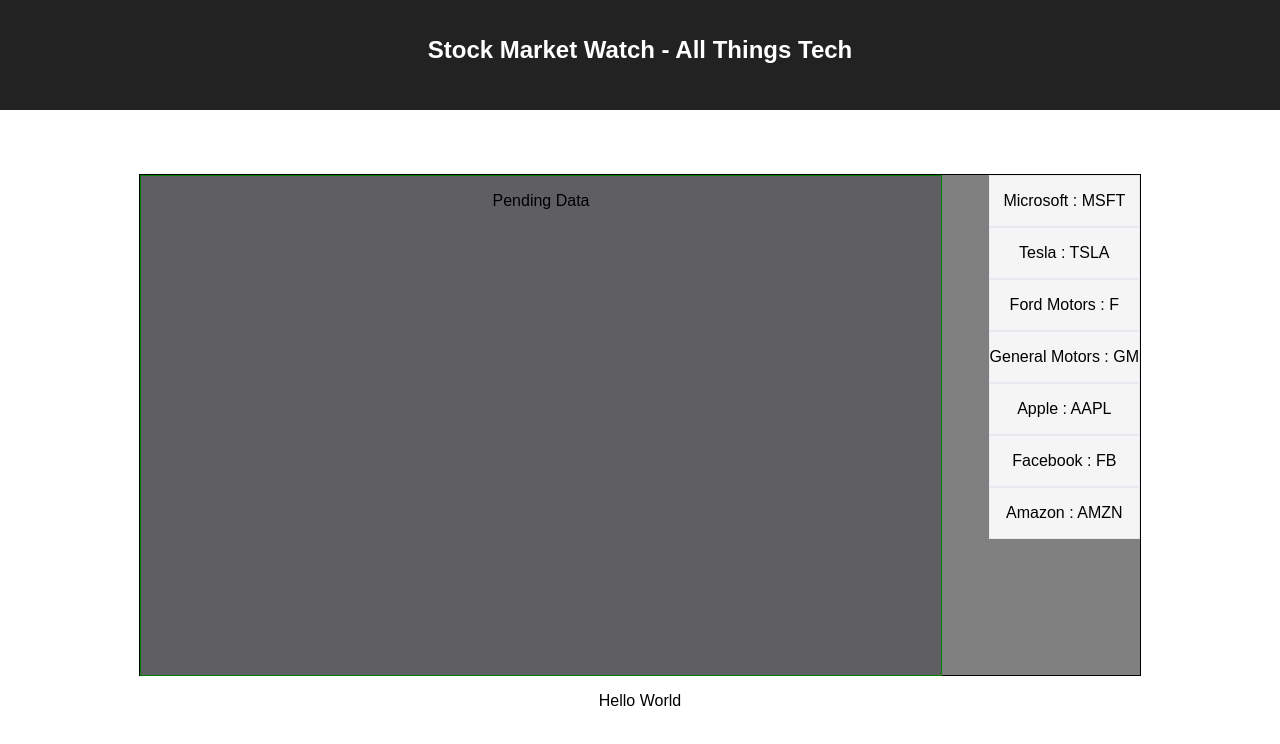
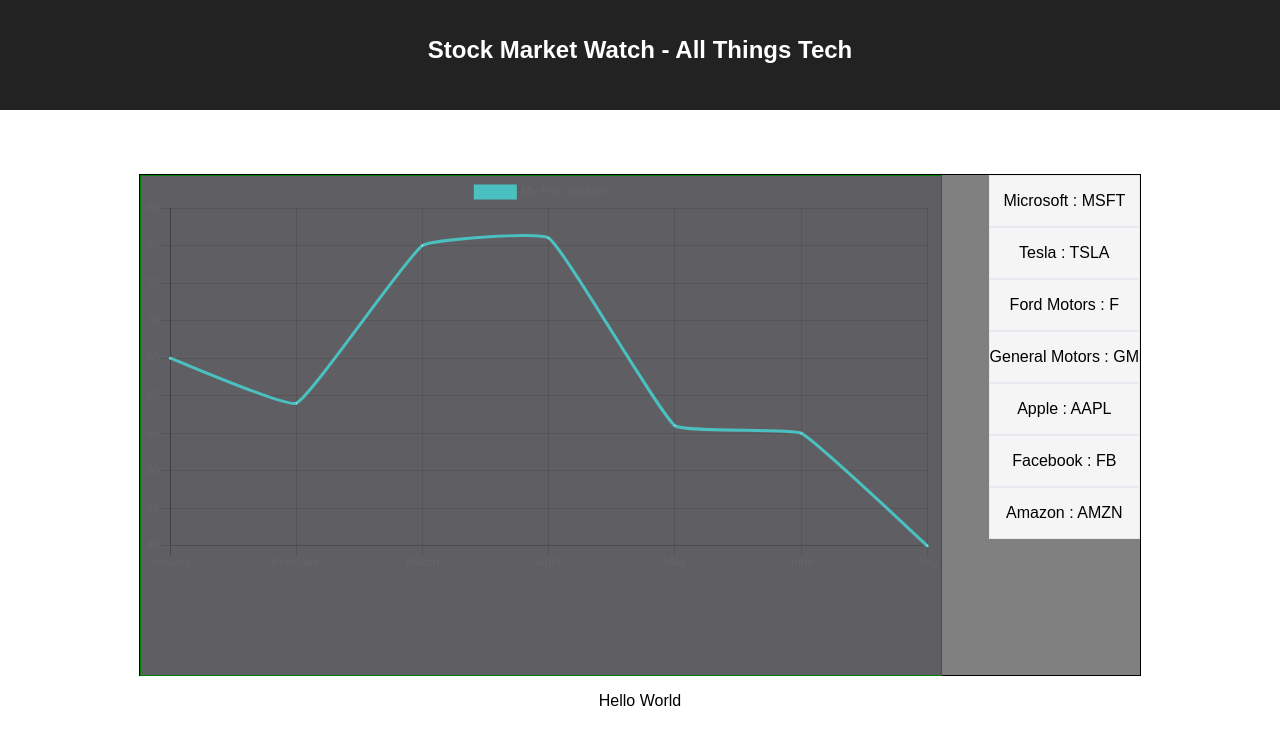
Before and after one commit to quangthuyhoang/stock_market, a React (Create React App) app: page / in a window 1280 px wide. Shown: the top 744 px of the page. Built offline with nearby package versions, Linux system fonts and the light colour scheme.

Commit message:
added chartjs

```diff
--- a/package.json
+++ b/package.json
@@ -24,7 +24,9 @@
   },
   "homepage": "https://github.com/quangthuyhoang/stock_market#readme",
   "devDependencies": {
+    "chart.js": "^2.7.1",
     "dotenv": "^5.0.0",
-    "jest-cli": "^22.3.0"
+    "jest-cli": "^22.3.0",
+    "react-chartjs-2": "^2.7.0"
   }
 }
--- a/src/App.js
+++ b/src/App.js
@@ -2,6 +2,7 @@
 import logo from './logo.svg';
 import './App.css';
 import StockBox from './StockBox';
+import StockChart from './StockChart';
 
 class App extends Component {
   render() {
@@ -11,6 +12,7 @@
           {/* <img src={logo} className="App-logo" alt="logo" /> */}
           <h1 className="App-title">Stock Market Watch - All Things Tech</h1>
         </header>
+
         <StockBox />
         <p>
           Hello World
--- a/src/StockChart.js
+++ b/src/StockChart.js
@@ -1,19 +1,73 @@
 import React, { Component } from 'react';
 import './App.css';
+import {Line} from 'react-chartjs-2';
+
+// const gradient = ctx.createLinearGradient(0,0,100,0);
 
 class StockChart extends Component {
     constructor(props) {
         super(props);
         this.state = {
-            data: [],
+            data: {
+                labels: ['January', 'February', 'March', 'April', 'May', 'June', 'July'],
+                datasets: [
+                  {
+                    label: 'My First dataset',
+                    fill: false,
+                    lineTension: 0.1,
+                    backgroundColor: 'rgba(75,192,192,0.4)',
+                    borderColor: 'rgba(75,192,192,1)',
+                    borderCapStyle: 'butt',
+                    borderDash: [],
+                    borderDashOffset: 0.0,
+                    borderJoinStyle: 'miter',
+                    pointBorderColor: 'rgba(75,192,192,1)',
+                    pointBackgroundColor: '#fff',
+                    pointBorderWidth: 1,
+                    pointHoverRadius: 5,
+                    pointHoverBackgroundColor: 'rgba(75,192,192,1)',
+                    pointHoverBorderColor: 'rgba(220,220,220,1)',
+                    pointHoverBorderWidth: 2,
+                    pointRadius: 1,
+                    pointHitRadius: 10,
+                    data: [65, 59, 80, 81, 56, 55, 40]
+                  }
+                ]
+            }
         }
     }
 
     render() {
+        const data = {
+            labels: ['January', 'February', 'March', 'April', 'May', 'June', 'July'],
+            datasets: [
+              {
+                label: 'My First dataset',
+                fill: false,
+                lineTension: 0.1,
+                backgroundColor: 'rgba(75,192,192,0.4)',
+                borderColor: 'rgba(75,192,192,1)',
+                borderCapStyle: 'butt',
+                borderDash: [],
+                borderDashOffset: 0.0,
+                borderJoinStyle: 'miter',
+                pointBorderColor: 'rgba(75,192,192,1)',
+                pointBackgroundColor: '#fff',
+                pointBorderWidth: 1,
+                pointHoverRadius: 5,
+                pointHoverBackgroundColor: 'rgba(75,192,192,1)',
+                pointHoverBorderColor: 'rgba(220,220,220,1)',
+                pointHoverBorderWidth: 2,
+                pointRadius: 1,
+                pointHitRadius: 10,
+                data: [65, 59, 80, 81, 56, 55, 40]
+              }
+            ]
+          };
         return (
-           <div id="stockchart" className="left">
-            <p>Pending Data</p>
-           </div>
+        <div id="stockchart" className="left">
+            <Line data={this.state.data}/>
+        </div>
         )
 
     }
```
Also changed, not shown: 1 other file (tests, documents, lock files or other folders).
